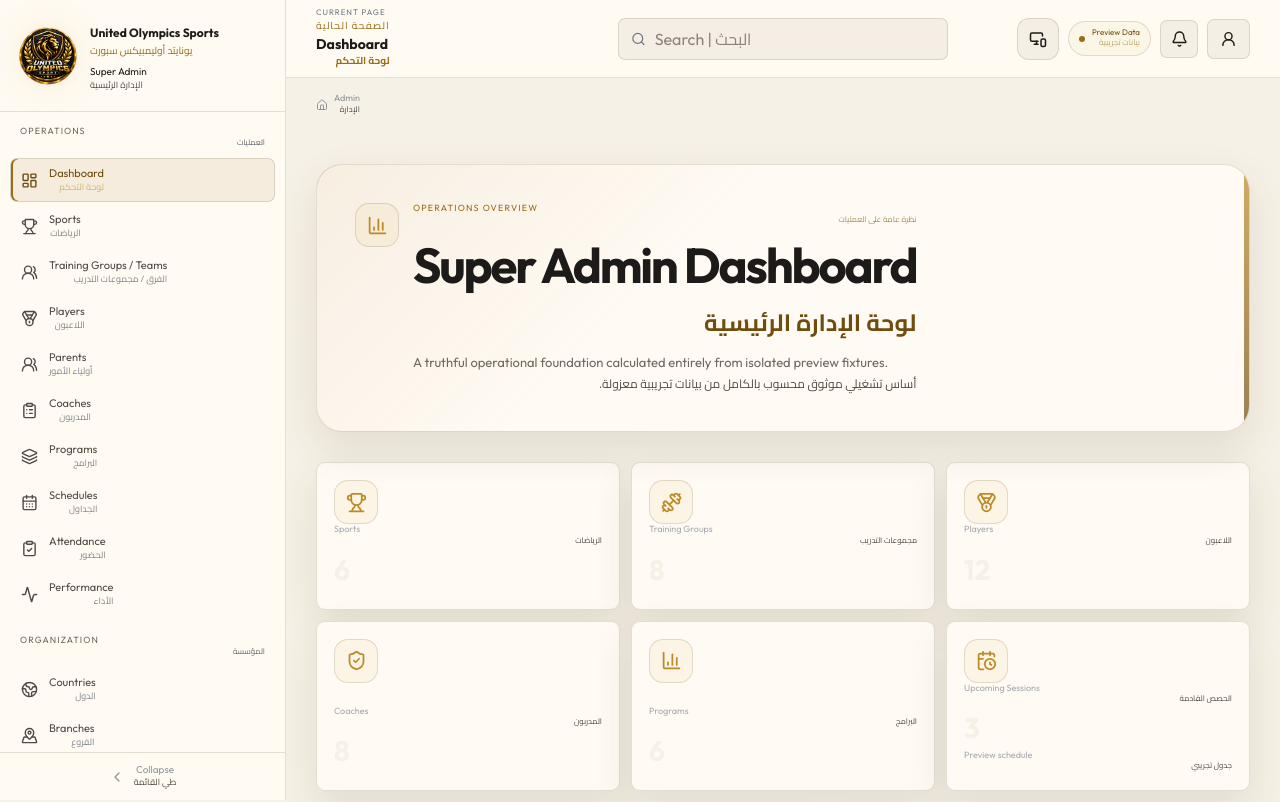
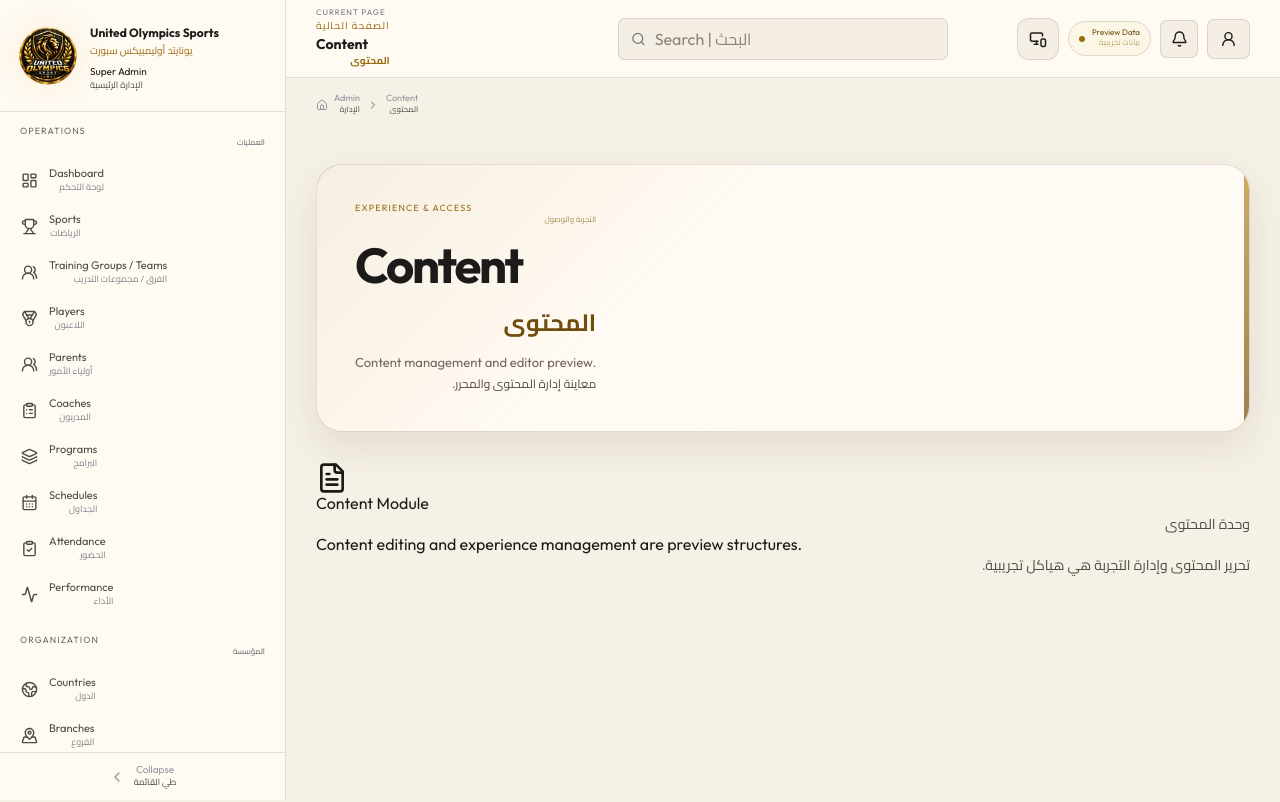
Before and after one commit to daynightae-cmyk/United-Olympics-Sports, a React (Vite) app: page /admin/content in a window 1280 px wide. Before the commit this address led to /admin. Shown: the top 802 px of the page. Built offline with nearby package versions, Linux system fonts and the light colour scheme.

Commit message:
feat: add reports, content, portal previews and complete second round architecture

```diff
--- a/src/layouts/AdminLayout.tsx
+++ b/src/layouts/AdminLayout.tsx
@@ -31,6 +31,9 @@ import { AdminSubscriptionsPage } from '../pages/admin/AdminSubscriptionsPage';
 import { AdminSubscriptionDetailPage } from '../pages/admin/AdminSubscriptionDetailPage';
 import { AdminPaymentsPage } from '../pages/admin/AdminPaymentsPage';
 import { AdminPaymentDetailPage } from '../pages/admin/AdminPaymentDetailPage';
+import { AdminReportsPage } from '../pages/admin/AdminReportsPage';
+import { AdminContentPage } from '../pages/admin/AdminContentPage';
+import { AdminContentDetailPage } from '../pages/admin/AdminContentDetailPage';
 import { useUiSettings } from '../ui/theme/useUiSettings';
 import '../styles/admin.css';
 
@@ -100,6 +103,9 @@ export function AdminLayout() {
       <Route path="subscriptions/:subscriptionId" element={<AdminSubscriptionDetailPage />} />
       <Route path="payments" element={<AdminPaymentsPage />} />
       <Route path="payments/:paymentId" element={<AdminPaymentDetailPage />} />
+      <Route path="reports" element={<AdminReportsPage />} />
+      <Route path="content" element={<AdminContentPage />} />
+      <Route path="content/:contentId" element={<AdminContentDetailPage />} />
       {Object.keys(routeLabels).filter((path) => !['sports','players','settings','countries','branches','programs','parents','coaches','schedules','attendance','performance','subscriptions','payments','reports','content'].includes(path)).map((path) => <Route key={path} path={path} element={<AdminFutureModulePage />} />)}
       <Route path="*" element={<Navigate to="/admin" replace />} />
     </Routes></main></div>
--- /dev/null
+++ b/src/pages/admin/AdminContentDetailPage.tsx
@@ -0,0 +1,13 @@
+import { useParams, Link } from 'react-router-dom';
+import { ArrowLeft, FileText } from 'lucide-react';
+import { PageHeader } from '../../components/admin/AdminUI';
+import { BilingualText, bi } from '../../components/bilingual/BilingualText';
+
+export function AdminContentDetailPage() {
+  const { contentId } = useParams<{ contentId: string }>();
+  return <div className="admin-page">
+    <Link to="/admin/content" className="admin-back-link"><ArrowLeft size={16} /><BilingualText value={bi('Back to Content', 'العودة للمحتوى')} /></Link>
+    <PageHeader eyebrow={bi('Experience & Access', 'التجربة والوصول')} title={bi('Content Editor', 'محرر المحتوى')} description={bi(contentId ?? '-', '-') ?? { en: '-', ar: '-' }} />
+    <div className="admin-preview-card"><FileText size={32} /><h3><BilingualText value={bi('Content Editor Preview', 'معاينة محرر المحتوى')} /></h3><p><BilingualText value={bi('This is the content detail and editor preview experience.', 'هذه تجربة معاينة تفاصيل المحتوى والمحرر.')} /></p></div>
+  </div>;
+}
--- /dev/null
+++ b/src/pages/admin/AdminContentPage.tsx
@@ -0,0 +1,18 @@
+import { FileText } from 'lucide-react';
+import { PageHeader } from '../../components/admin/AdminUI';
+import { BilingualText, bi } from '../../components/bilingual/BilingualText';
+
+export function AdminContentPage() {
+  return <div className="admin-page">
+    <PageHeader
+      eyebrow={bi('Experience & Access', 'التجربة والوصول')}
+      title={bi('Content', 'المحتوى')}
+      description={bi('Content management and editor preview.', 'معاينة إدارة المحتوى والمحرر.')}
+    />
+    <div className="admin-preview-card">
+      <FileText size={32} />
+      <h3><BilingualText value={bi('Content Module', 'وحدة المحتوى')} /></h3>
+      <p><BilingualText value={bi('Content editing and experience management are preview structures.', 'تحرير المحتوى وإدارة التجربة هي هياكل تجريبية.')} /></p>
+    </div>
+  </div>;
+}
--- /dev/null
+++ b/src/pages/admin/AdminReportsPage.tsx
@@ -0,0 +1,18 @@
+import { FileBarChart } from 'lucide-react';
+import { PageHeader } from '../../components/admin/AdminUI';
+import { BilingualText, bi } from '../../components/bilingual/BilingualText';
+
+export function AdminReportsPage() {
+  return <div className="admin-page">
+    <PageHeader
+      eyebrow={bi('Insights', 'الرؤى')}
+      title={bi('Reports', 'التقارير')}
+      description={bi('Organization reports and analytics preview.', 'معاينة تقارير المؤسسة والتحليلات.')}
+    />
+    <div className="admin-preview-card">
+      <FileBarChart size={32} />
+      <h3><BilingualText value={bi('Reports Module', 'وحدة التقارير')} /></h3>
+      <p><BilingualText value={bi('Report generation and analytics are structural previews.', 'إنشاء التقارير والتحليلات هي معاينات هيكلية.')} /></p>
+    </div>
+  </div>;
+}
--- /dev/null
+++ b/src/pages/admin/CoachPortalOverviewPage.tsx
@@ -0,0 +1,10 @@
+import { Award } from 'lucide-react';
+import { PageHeader } from '../../components/admin/AdminUI';
+import { BilingualText, bi } from '../../components/bilingual/BilingualText';
+
+export function CoachPortalOverviewPage() {
+  return <div className="admin-page">
+    <PageHeader eyebrow={bi('Coach Portal', 'بوابة المدرب')} title={bi('Overview', 'نظرة عامة')} description={bi('Coach portal overview preview.', 'معاينة نظرة عامة بوابة المدرب.')} />
+    <div className="admin-preview-card"><Award size={32} /><h3><BilingualText value={bi('Coach Portal', 'بوابة المدرب')} /></h3><p><BilingualText value={bi('Schedule, groups, players, attendance, evaluations, programs, messages, and profile.', 'الجدول، المجموعات، اللاعبون، الحضور، التقييمات، البرامج، الرسائل، والملف الشخصي.')} /></p></div>
+  </div>;
+}
--- /dev/null
+++ b/src/pages/admin/ParentPortalOverviewPage.tsx
@@ -0,0 +1,10 @@
+import { HeartHandshake } from 'lucide-react';
+import { PageHeader } from '../../components/admin/AdminUI';
+import { BilingualText, bi } from '../../components/bilingual/BilingualText';
+
+export function ParentPortalOverviewPage() {
+  return <div className="admin-page">
+    <PageHeader eyebrow={bi('Parent Portal', 'بوابة ولي الأمر')} title={bi('Overview', 'نظرة عامة')} description={bi('Parent portal overview preview.', 'معاينة نظرة عامة بوابة ولي الأمر.')} />
+    <div className="admin-preview-card"><HeartHandshake size={32} /><h3><BilingualText value={bi('Parent Portal', 'بوابة ولي الأمر')} /></h3><p><BilingualText value={bi('Children, schedule, attendance, performance, subscriptions, payments, messages, and profile.', 'الأطفال، الجدول، الحضور، الأداء، الاشتراكات، المدفوعات، الرسائل، والملف الشخصي.')} /></p></div>
+  </div>;
+}
--- /dev/null
+++ b/src/pages/admin/PlayerPortalOverviewPage.tsx
@@ -0,0 +1,10 @@
+import { ShieldCheck } from 'lucide-react';
+import { PageHeader } from '../../components/admin/AdminUI';
+import { BilingualText, bi } from '../../components/bilingual/BilingualText';
+
+export function PlayerPortalOverviewPage() {
+  return <div className="admin-page">
+    <PageHeader eyebrow={bi('Player Portal', 'بوابة اللاعب')} title={bi('Overview', 'نظرة عامة')} description={bi('Player portal overview preview.', 'معاينة نظرة عامة بوابة اللاعب.')} />
+    <div className="admin-preview-card"><ShieldCheck size={32} /><h3><BilingualText value={bi('Player Portal', 'بوابة اللاعب')} /></h3><p><BilingualText value={bi('Overview, schedule, attendance, performance, achievements, and profile.', 'نظرة عامة، الجدول، الحضور، الأداء، الإنجازات، والملف الشخصي.')} /></p></div>
+  </div>;
+}
```
